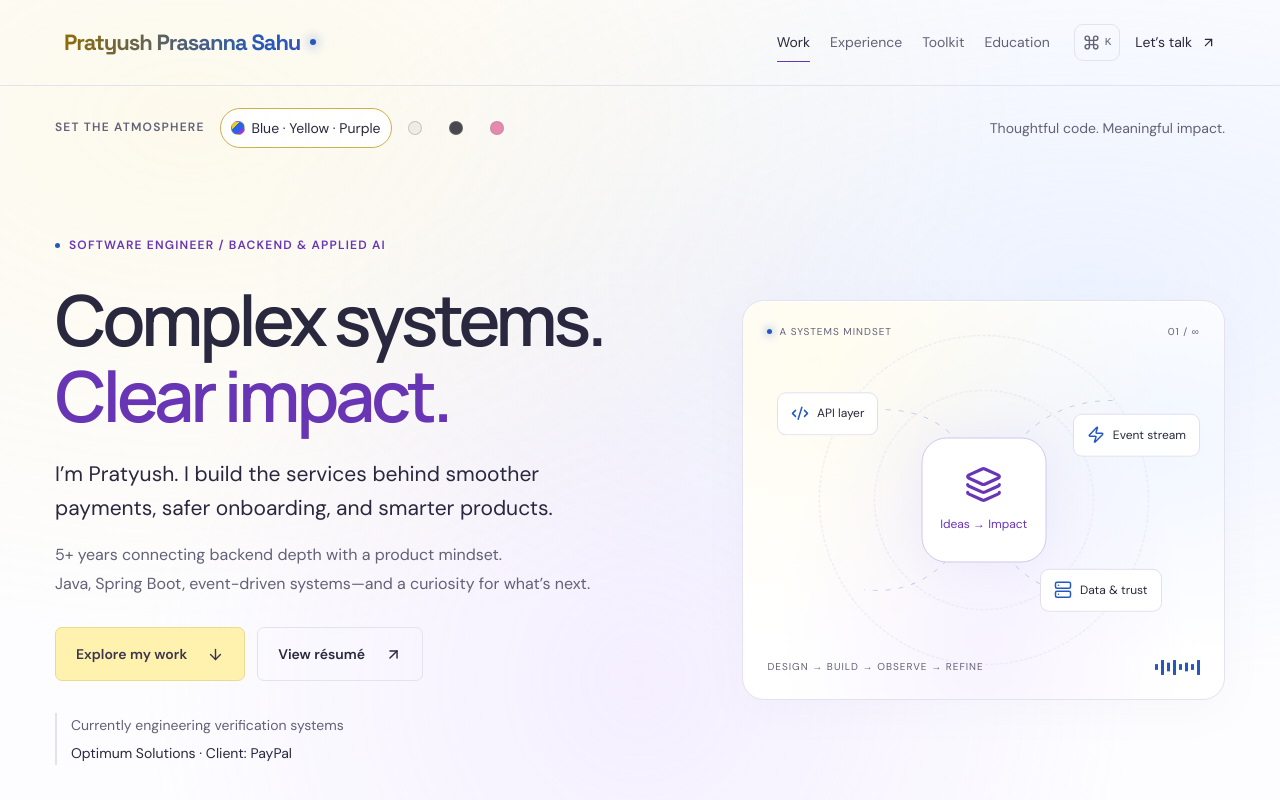
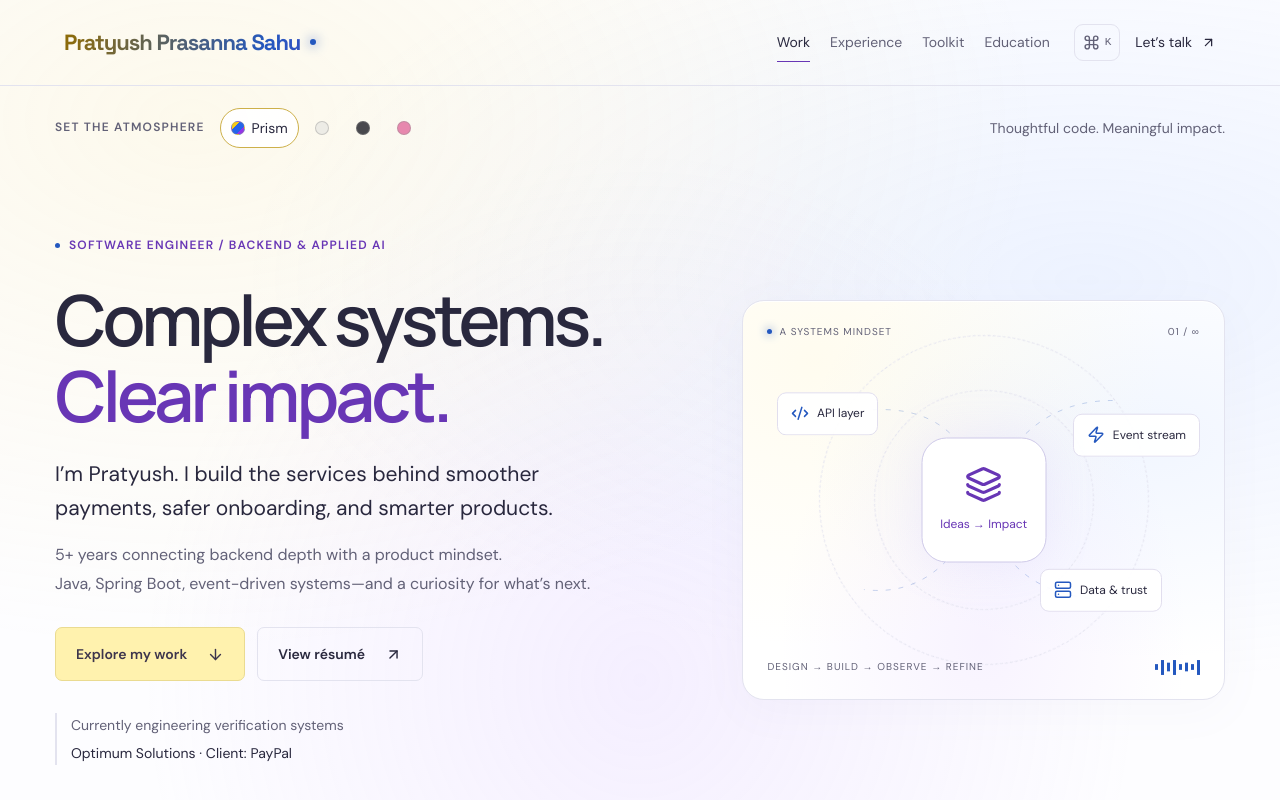
Before and after one commit to ppsahu/ppsahu.github.io, a React (Vite) app: page / in a window 1280 px wide. Shown: the top 800 px of the page. Built offline with nearby package versions, Linux system fonts and the light colour scheme.

Commit message:
Rename spectrum theme to Prism

```diff
--- a/src/main.tsx
+++ b/src/main.tsx
@@ -5,7 +5,7 @@ import{projects,experience,skills,type Project,type Category}from'./data';
 import './style.css';
 import {useScrollReveal} from './useScrollReveal';
 type Theme='spectrum'|'light'|'dark'|'cherry';
-const themes:{id:Theme;label:string;color:string}[]=[{id:'spectrum',label:'Blue · Yellow · Purple',color:'linear-gradient(135deg,#facc15 0% 33.333%,#2563eb 33.333% 66.667%,#9333ea 66.667% 100%)'},{id:'light',label:'Light',color:'#edece6'},{id:'dark',label:'Dark',color:'#48484d'},{id:'cherry',label:'Cherry Blossom',color:'#e788ae'}];
+const themes:{id:Theme;label:string;color:string}[]=[{id:'spectrum',label:'Prism',color:'linear-gradient(135deg,#facc15 0% 33.333%,#2563eb 33.333% 66.667%,#9333ea 66.667% 100%)'},{id:'light',label:'Light',color:'#edece6'},{id:'dark',label:'Dark',color:'#48484d'},{id:'cherry',label:'Cherry Blossom',color:'#e788ae'}];
 function savedTheme():Theme{try{const t=localStorage.getItem('portfolio-theme');if(themes.some(x=>x.id===t))return t as Theme;}catch{}return'spectrum'}
 // Artwork depends only on the project ID; reuse it during unrelated UI updates.
 const Art=memo(function Art({id}:{id:string}){if(id==='research')return <div className="art art-research" aria-hidden="true"><div className="browser-ui"><div className="browser-top"><i/><i/><i/><span>Research, in context</span></div><div className="browser-content"><div className="document-lines"><b>Ideas worth keeping.</b><span/><span/><mark>Make sense of what you read.</mark><span/><span/></div><div className="ai-panel"><Sparkles size={19}/><b>Research Assistant</b><p>A clearer view of the important ideas.</p><div>Summarize <ArrowRight size={13}/></div><small>Topics · Keywords · Insights</small></div></div></div><span className="art-tag"><Sparkles size={12}/> AI IN YOUR WORKFLOW</span></div>;
```
